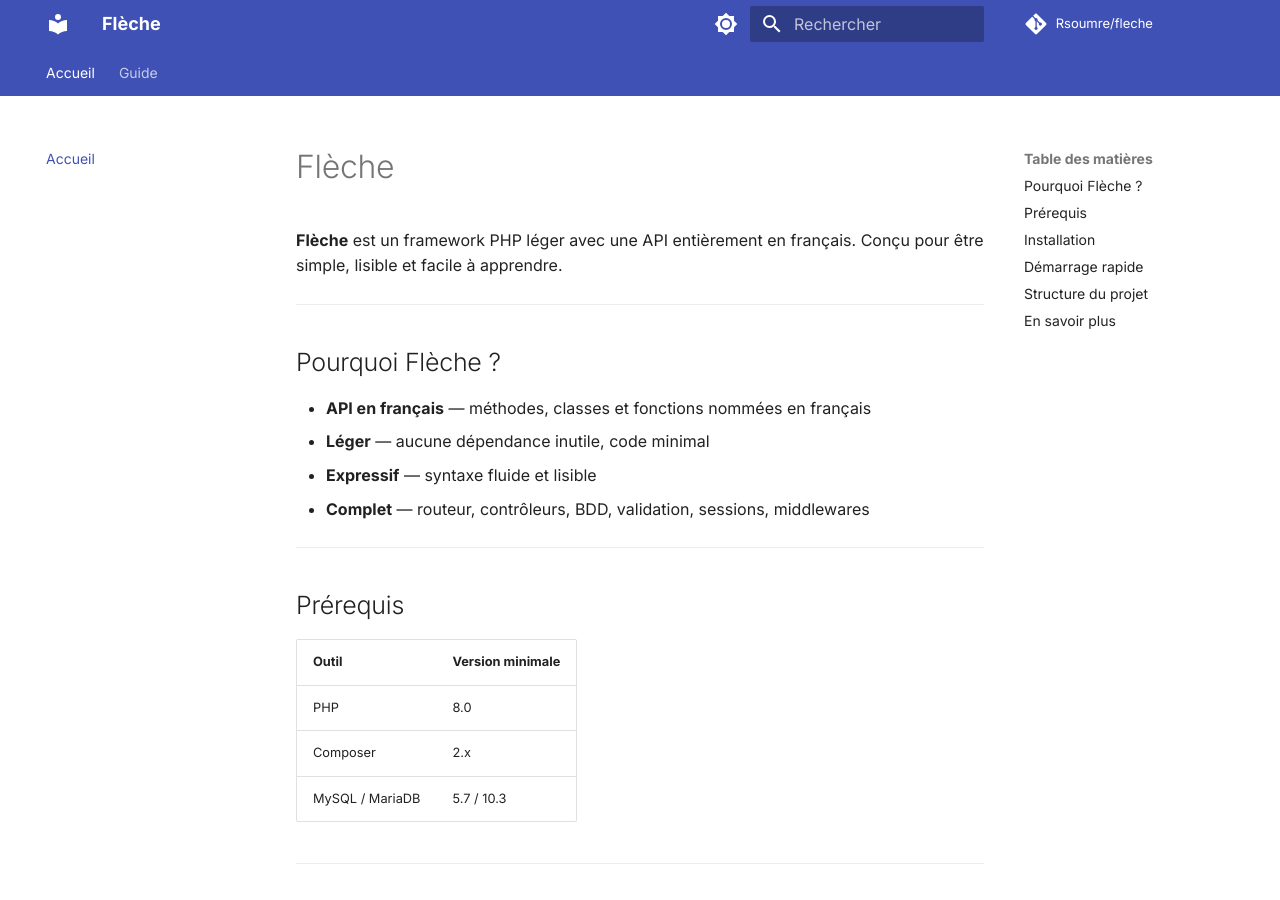
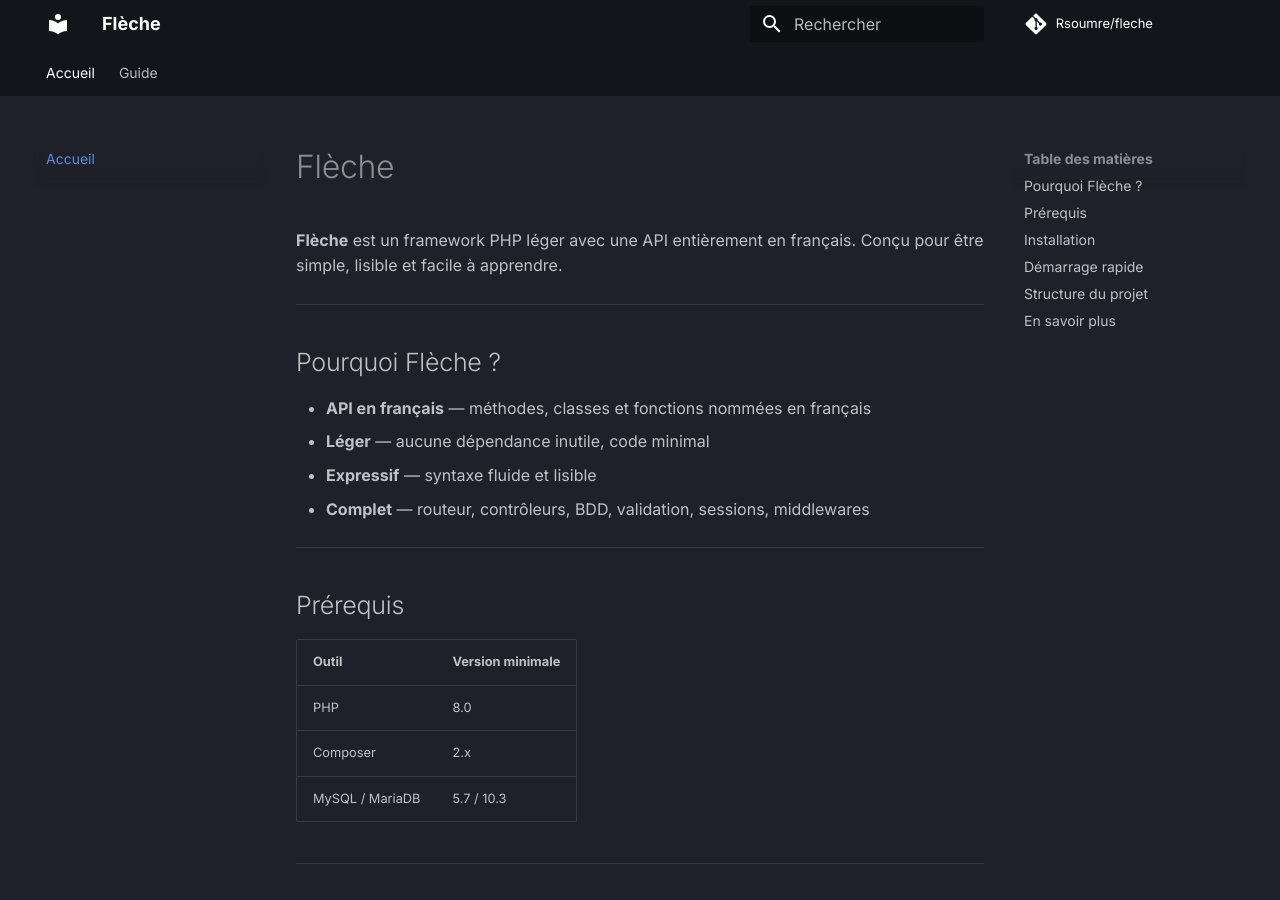
Before and after one commit to Rsoumre/fleche, an MkDocs documentation site: the page built from docs/index.md, in a window 1280 px wide and 900 px high. Built offline with MkDocs 1.6.1 and Material for MkDocs 9.7.7, drawn with Linux system fonts in a browser that asks for light colours; comment, search, counter and statistics services are not loaded.

Commit message:
Retour thème slate/black

```diff
--- a/mkdocs.yml
+++ b/mkdocs.yml
@@ -10,18 +10,9 @@ theme:
   name: material
   language: fr
   palette:
-    - scheme: default
-      primary: indigo
-      accent: indigo
-      toggle:
-        icon: material/brightness-7
-        name: Mode sombre
-    - scheme: slate
-      primary: indigo
-      accent: indigo
-      toggle:
-        icon: material/brightness-4
-        name: Mode clair
+    scheme: slate
+    primary: black
+    accent: cyan
   font:
     text: Inter
     code: JetBrains Mono
```
